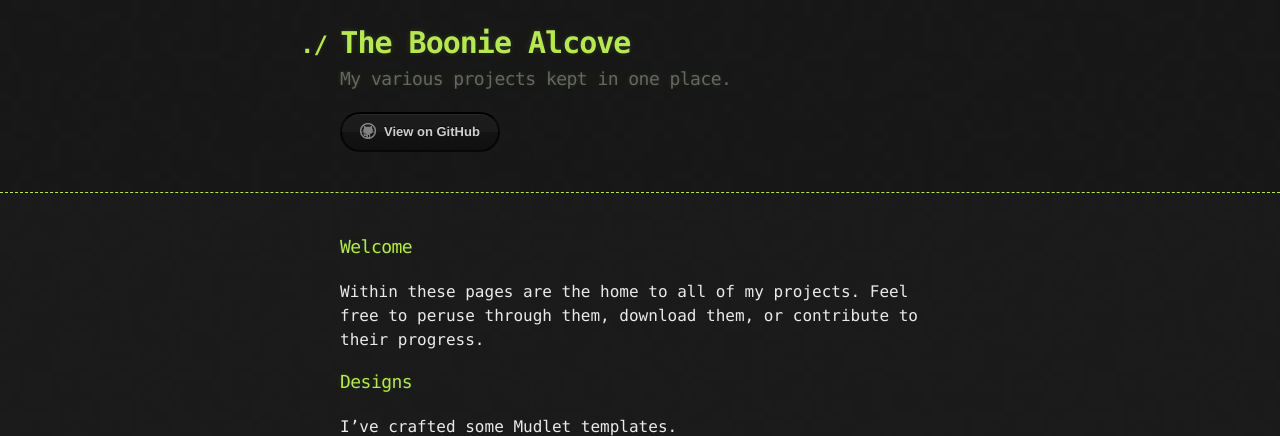
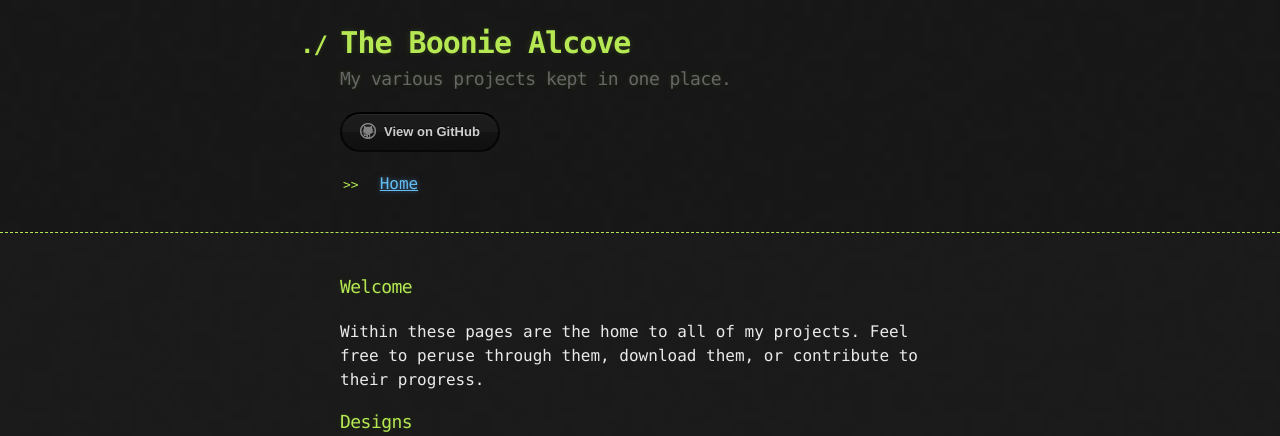
Before and after one commit to gitter-badger/bunster.github.io, a PHP site: page / in a window 1280 px wide. Shown: the top 436 px of the page. Run offline with PHP 8.4, Linux system fonts and the light colour scheme.

Commit message:
added nav bar

```diff
--- a/index.html
+++ b/index.html
@@ -21,6 +21,10 @@
         <section id="downloads">
           <a href="https://github.com/bunster" class="btn btn-github"><span class="icon"></span>View on GitHub</a>
         </section>
+
+        <ul id="nav_bar">
+          <li><a href="index.html">Home</a></li>
+        </ul>
       </div>
     </header>
 
--- a/stylesheets/stylesheet.css
+++ b/stylesheets/stylesheet.css
@@ -72,6 +72,16 @@
   display: inline-block;
   text-align: center;
   margin: 0;
+}
+
+#nav_bar ul {
+  list-style-type: none;
+  margin: 0;
+  padding: 0;
+}
+
+#nav_bar li {
+  display: inline;
 }
 
 /* Main Content
```
